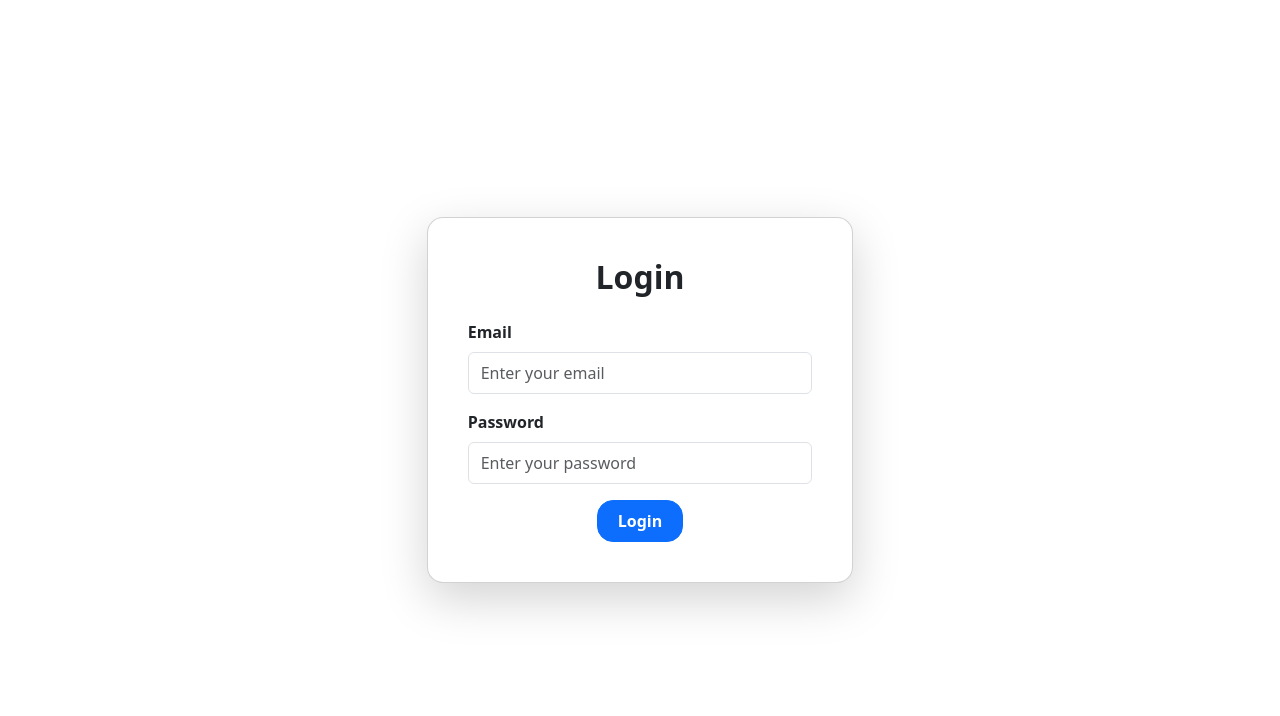
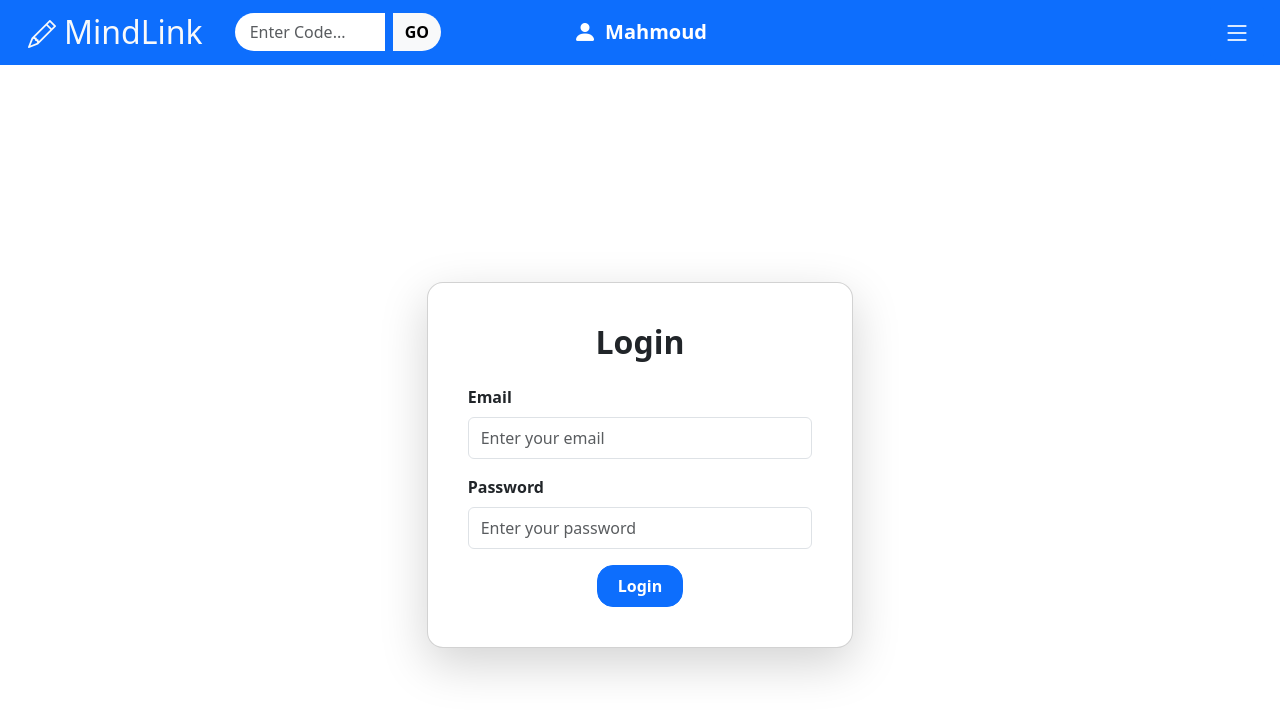
Before and after one commit to Adam556678/MindLink, a React (Create React App) app in the folder mindlink-client/: page / in a window 1280 px wide. Shown: the top 716 px of the page. Built offline with nearby package versions, Linux system fonts and the light colour scheme.

Commit message:
Implement the Navigation Bar

```diff
--- a/mindlink-client/package.json
+++ b/mindlink-client/package.json
@@ -8,6 +8,7 @@
     "@testing-library/react": "^16.3.0",
     "@testing-library/user-event": "^13.5.0",
     "bootstrap": "^5.3.8",
+    "bootstrap-icons": "^1.13.1",
     "react": "^19.2.0",
     "react-bootstrap": "^2.10.10",
     "react-dom": "^19.2.0",
--- a/mindlink-client/src/App.js
+++ b/mindlink-client/src/App.js
@@ -3,15 +3,19 @@ import './App.css';
 import {BrowserRouter, Routes, Route} from "react-router-dom";
 import Login from './components/Login';
 import Register from './components/Register';
+import NavBar from './components/NavBar';
+import "bootstrap-icons/font/bootstrap-icons.css";
 
 function App() {
   return (
     <BrowserRouter>
+      <NavBar />
       <Routes>
         <Route path='/' element={<Login />} />
         <Route path='/register' element={<Register />} />
       </Routes>
     </BrowserRouter>
+
   );
 }
 
--- /dev/null
+++ b/mindlink-client/src/components/NavBar.js
@@ -0,0 +1,63 @@
+import React from "react";
+import { Navbar, Container, Button, Form } from "react-bootstrap";
+import { Link } from "react-router-dom";
+
+export default function NavBar() {
+  return (
+    <Navbar bg="primary" className="px-3 py-2" style={{height:"65px"}}>
+      {/* <Container fluid className="d-flex justify-content-between align-items-center"> */}
+      <Container fluid className="justify-content-start position-relative">
+
+        {/* LEFT: Brand + Input + Button */}
+        <div className="d-flex align-items-center gap-2">
+          <h2 className="m-0 me-4">
+            <Link to="/" className="link-light text-decoration-none">
+              <i className="bi bi-pencil me-2 fs-3"></i>
+              MindLink
+            </Link>
+          </h2>
+
+          <Form.Control
+            placeholder="Enter Code..."
+            className="d-none d-md-inline"
+            style={{
+                borderRadius: "20px 0 0 20px", // left rounded only
+                height: "38px",
+                width: "150px",
+                border: "none",
+                paddingLeft: "15px",
+            }}
+            />
+
+            <Button
+            variant="light"
+            className="fw-semibold d-none d-md-inline"
+            style={{
+                borderRadius: "0 20px 20px 0", // right rounded only
+                border: "none",
+                height: "38px",
+            }}
+            >
+            GO
+            </Button>
+        </div>
+
+        {/* CENTER: User Info */}
+        {/* <div className="d-flex align-items-center text-white fw-semibold fs-5 gap-2"> */}
+        <div className="d-flex align-items-center text-white fw-semibold fs-5 gap-2
+        position-absolute start-50 translate-middle-x">
+          <i className="bi bi-person-fill fs-4"></i>
+          Mahmoud
+        </div>
+
+        {/* RIGHT: Menu Button */}
+        <div className="d-flex align-items-center position-absolute end-0">
+          <Button>
+            <i className="bi bi-list fs-3"></i>
+          </Button>
+        </div>
+
+      </Container>
+    </Navbar>
+  );
+}
```
Also changed, not shown: 20 other files (tests, documents, lock files or other folders).
